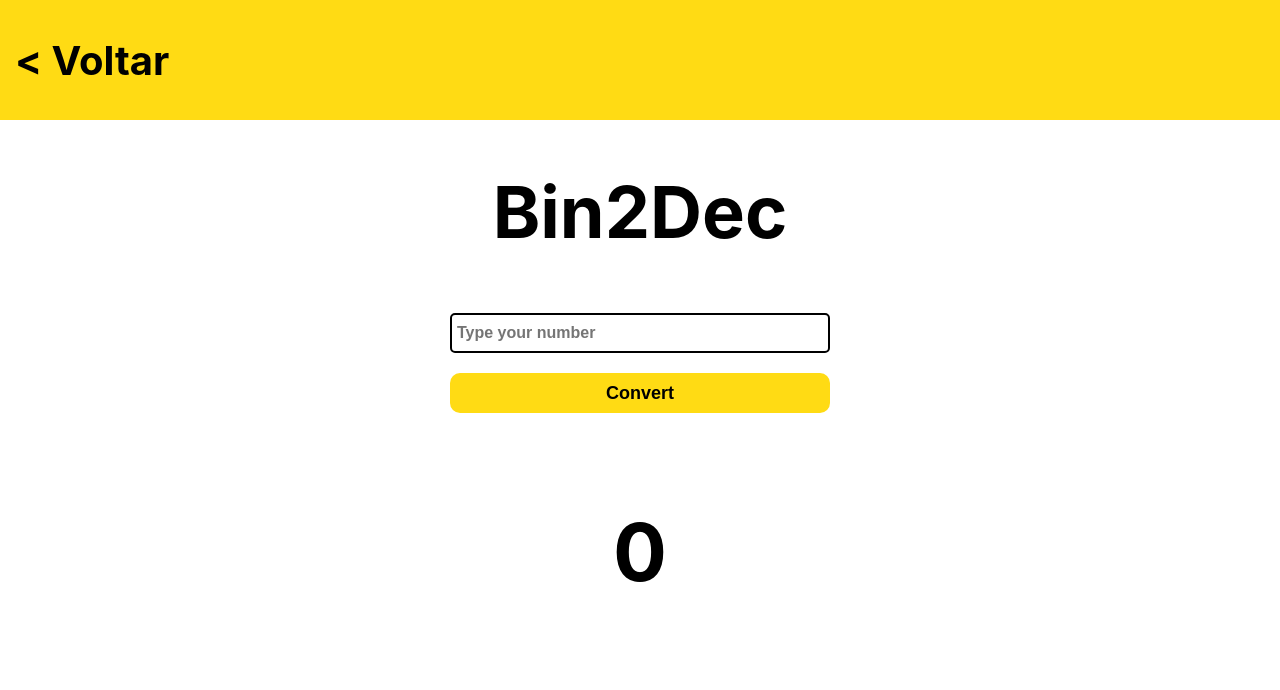
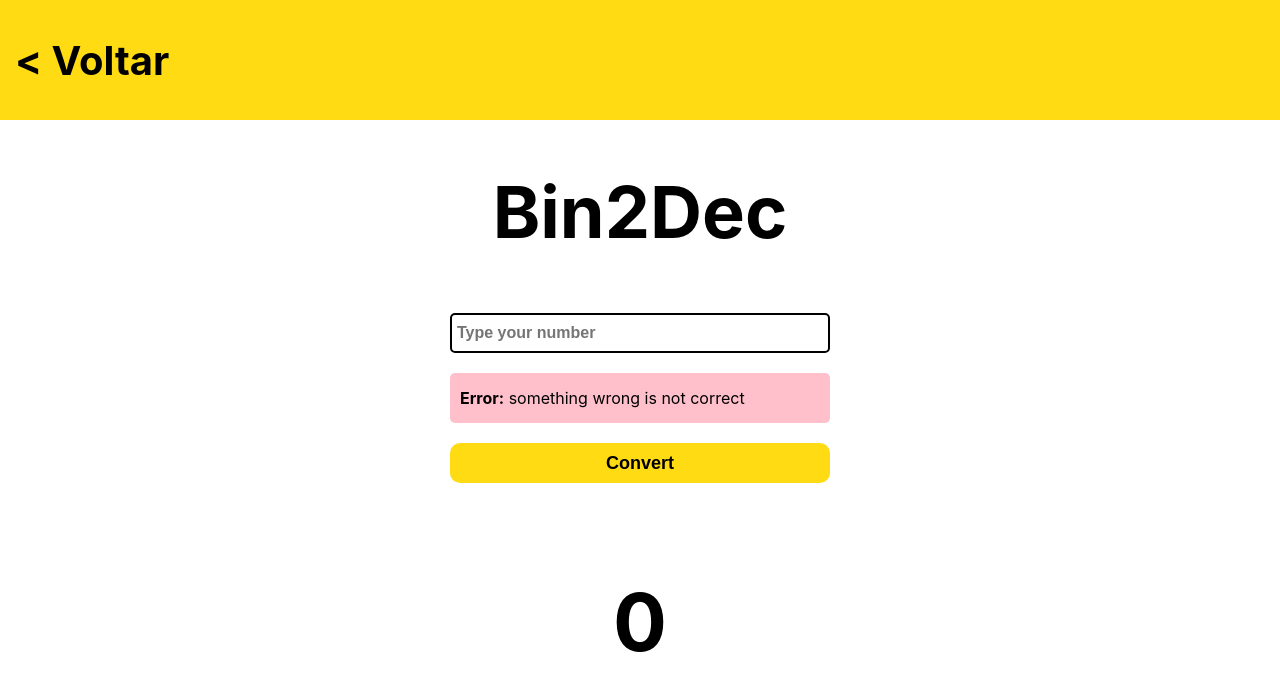
Before and after one commit to vitor-mat/App-Ideas-Project, a Next.js app: page /projects/begginer/bin2dec in a window 1280 px wide. Shown: the top 690 px of the page. Built offline with nearby package versions, Linux system fonts and the light colour scheme.

Commit message:
added alert component error variant - bin2dec

```diff
--- /dev/null
+++ b/src/components/DesignSystemElements/Alert/index.tsx
@@ -0,0 +1,16 @@
+import React from 'react';
+
+import * as S from './style';
+
+interface PropsInterface{
+  message: string;
+  variant: string;
+}
+
+export const Alert: React.FC<PropsInterface> = ({ message, variant}) => {
+  return(
+    <S.Container>
+      <span><b>Error:</b> {message}</span>
+    </S.Container>
+  )
+}
--- /dev/null
+++ b/src/components/DesignSystemElements/Alert/style.tsx
@@ -0,0 +1,13 @@
+import styled from 'styled-components';
+
+import { colors } from '../../../styles/colors';
+
+export const Container = styled.div`
+  width: 100%;
+  height: 50px;
+  padding-left: 10px;
+  background: ${colors.red[100]};
+  display: flex;
+  align-items: center;
+  border-radius: 5px;
+`
--- a/src/pages/projects/begginer/bin2dec.tsx
+++ b/src/pages/projects/begginer/bin2dec.tsx
@@ -10,6 +10,7 @@ import { Form } from '../../../components/DesignSystemElements/Form';
 import { Input } from '../../../components/DesignSystemElements/Input';
 import { Button } from '../../../components/DesignSystemElements/Button';
 import { Text } from '../../../components/DesignSystemElements/Text';
+import { Alert } from '../../../components/DesignSystemElements/Alert';
 
 const Bin2Dec: NextPage = () => {
 
@@ -77,7 +78,8 @@ const Bin2Dec: NextPage = () => {
       >
         <Form onSubmit={e => handleSubmit(e)}>
           <Input placeHolder="Type your number" type="number" inputVariableState={inputNumberBin} inputFunctionState={e => setInputNumberBin(e.target.value)} />
-          <Button>
+          <Alert variant="Erro" message="something wrong is not correct"/>
+           <Button>
             Convert
           </Button>
         </Form>
--- a/src/styles/colors.ts
+++ b/src/styles/colors.ts
@@ -4,5 +4,8 @@ export const colors = {
   },
   blue: {
     100: "blue"
+  },
+  red:{
+    100: "#FFC0CB"
   }
 }
```
